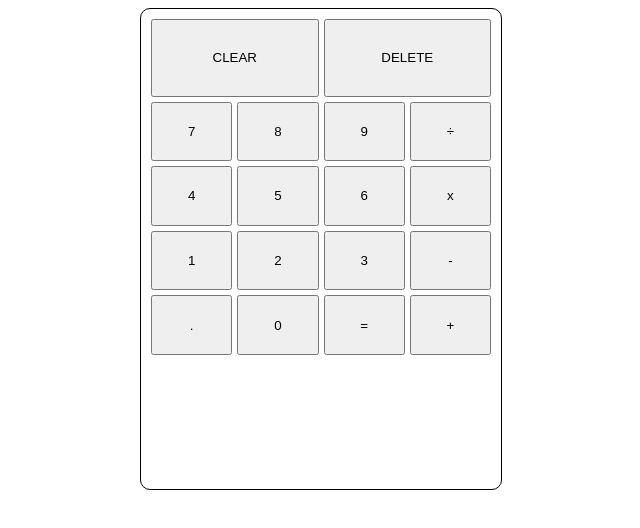
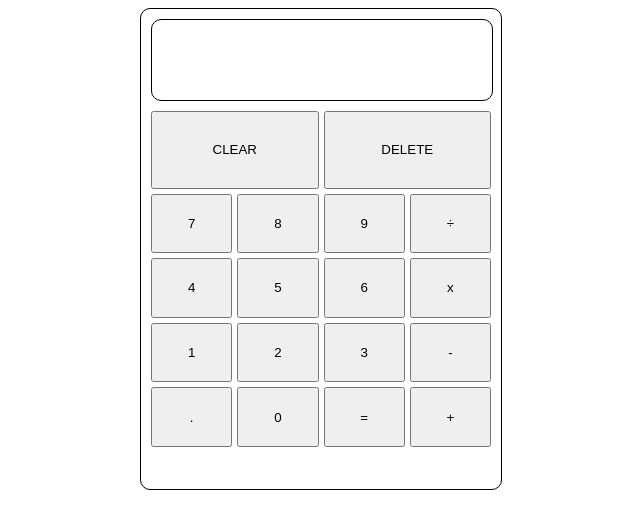
Before and after one commit to markaskli/calculator-TOP, a plain HTML site: page index.html in a window 1280 px wide. Shown: the whole page, without its empty margins (319-959 px from the left). Drawn offline with Linux system fonts and the light colour scheme.

Commit message:
adjust css for ids to classes

```diff
--- a/styles.css
+++ b/styles.css
@@ -12,13 +12,6 @@ body {
     align-items: center;
 }
 
-#screen {
-    width: 340px;
-    height: 80px;
-    border: 1px solid black;
-    border-radius: 10px;
-    margin: 10px 10px;
-}
 
 #calcButtons {
     display: grid;
@@ -37,7 +30,12 @@ body {
     height: 75px;
 }
 
-#screen {
+.screen {
+    width: 340px;
+    height: 80px;
+    border: 1px solid black;
+    border-radius: 10px;
+    margin: 10px;
     display: flex;
     flex-direction: column;
     align-items: flex-end;
@@ -46,20 +44,18 @@ body {
     word-wrap: break-word;
 }
 
-#currentScreen {
+.currentScreen {
     text-align: right;
     height: 50%;
     width: 95%;
     font-size: 1.5rem;
-    padding: 10px;
+
 }
 
-#historyScreen {
+.historyScreen {
     text-align: right;
     height: 50%;
     width: 95%;
     font-size: 1.25rem;
-    padding: 10px;
-
 
 }
```
